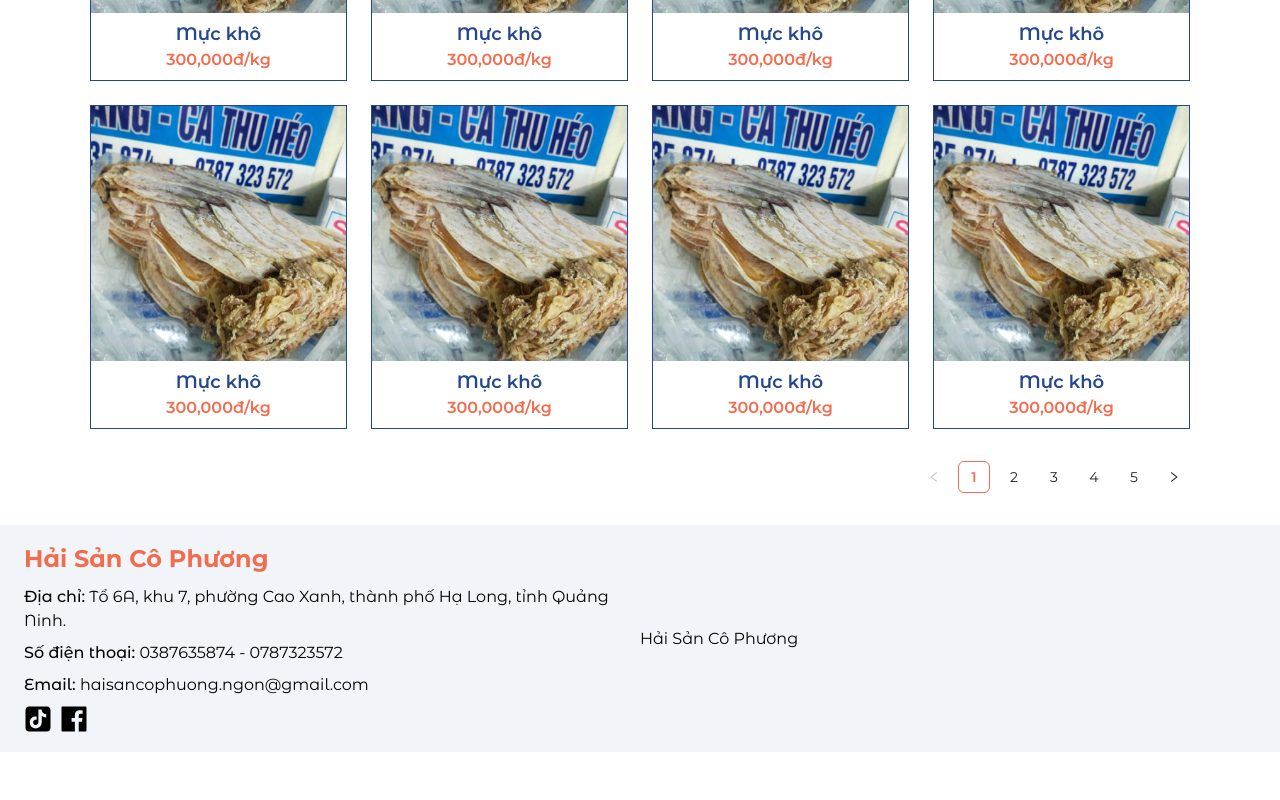
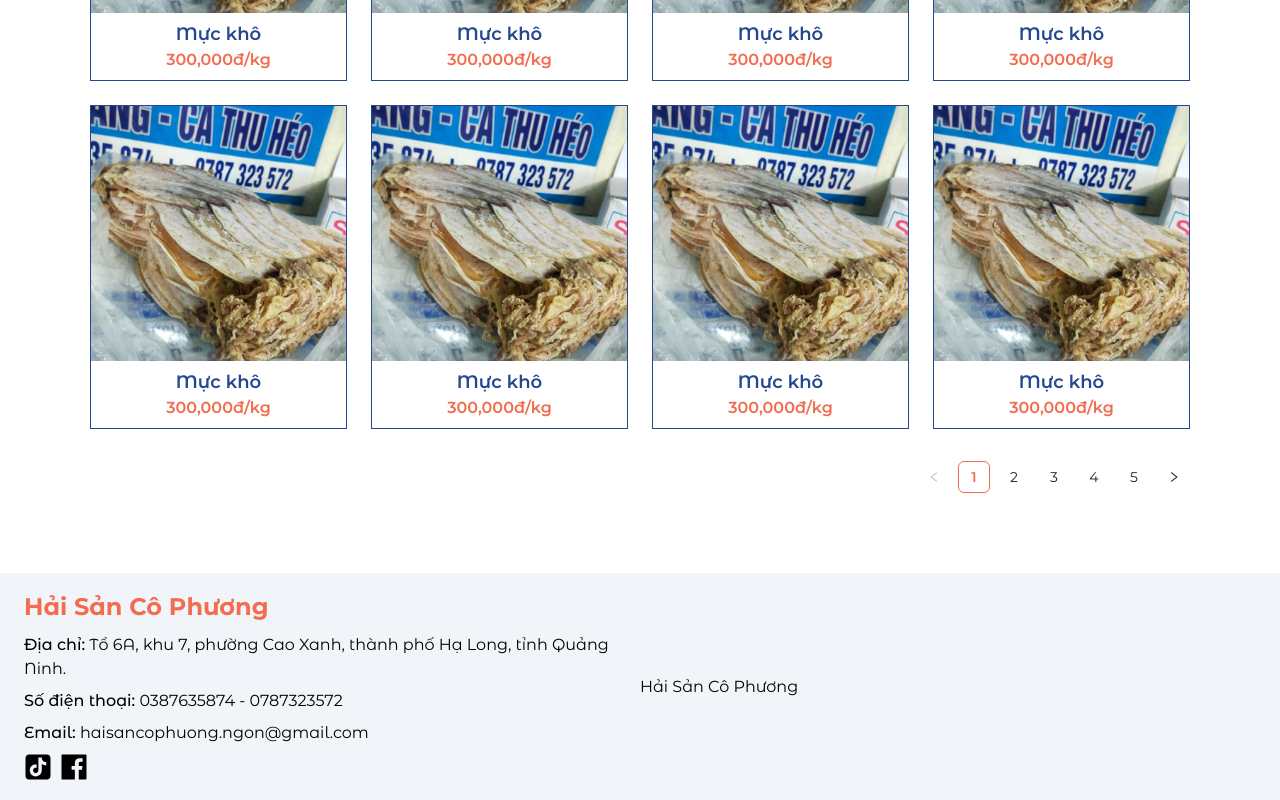
Before and after one commit to Huypip1234/FE-Hai_San_Co_Phuong, a Next.js app: page / in a window 1280 px wide. Shown: the part 2016-2816 px from the top of the page. Before the commit the page ends 2768 px from the top, so only its background shows below. Built offline with nearby package versions, Linux system fonts and the light colour scheme.

Commit message:
footer marigin top

```diff
--- a/src/components/Footer.jsx
+++ b/src/components/Footer.jsx
@@ -5,7 +5,7 @@ import { FacebookFilled, TikTokFilled } from "@ant-design/icons";
 const Footer = () => {
   const { isMounted } = useMounted();
   return (
-    <div className="bg-slate-100">
+    <div className="bg-slate-100 mt-[5rem]">
       <div className="layout-container py-[1rem]">
         <div className="grid grid-cols-1 sm:grid-cols-2 max-sm:gap-[1rem] items-center">
           <div>
```
